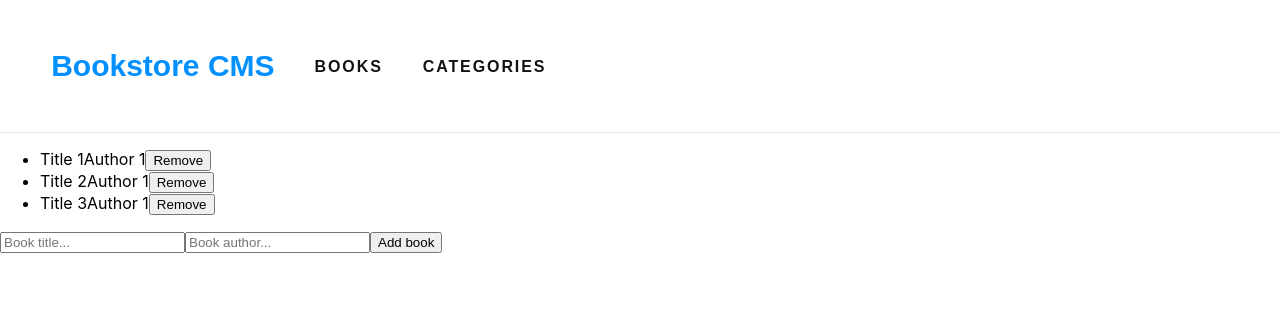
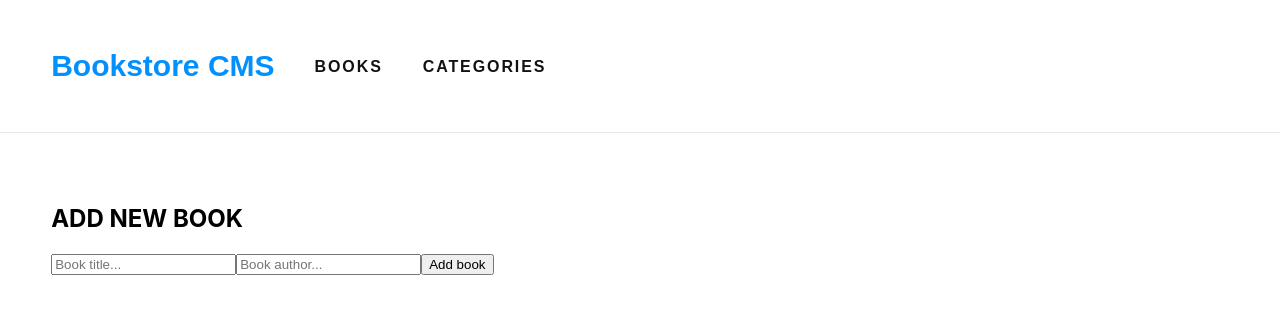
Before and after one commit to SergSkol/bookstore, a React (Create React App) app: page / in a window 1280 px wide. Shown: the top 314 px of the page. Built offline with nearby package versions, Linux system fonts and the light colour scheme.

Commit message:
Add actions and reducers

```diff
--- a/package.json
+++ b/package.json
@@ -3,6 +3,7 @@
   "version": "0.1.0",
   "private": true,
   "dependencies": {
+    "@reduxjs/toolkit": "^1.9.1",
     "@testing-library/jest-dom": "^5.16.5",
     "@testing-library/react": "^13.4.0",
     "@testing-library/user-event": "^13.5.0",
@@ -10,8 +11,11 @@
     "react": "^18.2.0",
     "react-dom": "^18.2.0",
     "react-icons": "^4.7.1",
+    "react-redux": "^8.0.5",
     "react-router-dom": "^6.4.5",
     "react-scripts": "5.0.1",
+    "redux": "^4.2.0",
+    "uuid": "^9.0.0",
     "web-vitals": "^2.1.4"
   },
   "scripts": {
@@ -43,6 +47,7 @@
     "@babel/eslint-parser": "^7.19.1",
     "@babel/plugin-syntax-jsx": "^7.18.6",
     "@babel/preset-react": "^7.18.6",
+    "@redux-devtools/core": "^3.13.1",
     "eslint": "^7.32.0",
     "eslint-config-airbnb": "^18.2.1",
     "eslint-plugin-import": "^2.26.0",
--- a/src/App.js
+++ b/src/App.js
@@ -8,14 +8,9 @@ const App = () => (
   <BrowserRouter>
     <Navbar />
     <Routes>
-      <Route
-        path="/"
-        element={<Books />}
-      />
-      <Route
-        path="/categories"
-        element={<Categories />}
-      />
+      <Route path="/" element={<Books />} />
+      <Route path="/categories" element={<Categories />} />
+      <Route path="*" element={<p>Path is not resolved</p>} />
     </Routes>
   </BrowserRouter>
 );
--- a/src/components/BookContainer.js
+++ b/src/components/BookContainer.js
@@ -1,42 +1,14 @@
 import React from 'react';
-import { Routes, Route } from 'react-router-dom';
 import BookList from './BookList';
 import InputBook from './InputBook';
 
-const books = [
-  {
-    id: 1,
-    title: 'Title 1',
-    author: 'Author 1',
-  },
-  {
-    id: 2,
-    title: 'Title 2',
-    author: 'Author 1',
-  },
-  {
-    id: 3,
-    title: 'Title 3',
-    author: 'Author 1',
-  },
-];
-
-const BookContainer = () => (
-  <Routes>
-    <Route
-      path="/"
-      element={(
-        <div className="container">
-          <div className="inner">
-            <BookList
-              books={books}
-            />
-            <InputBook />
-          </div>
-        </div>
-      )}
-    />
-  </Routes>
+const Books = () => (
+  <div className="container">
+    <div className="inner">
+      <BookList />
+      <InputBook />
+    </div>
+  </div>
 );
 
-export default BookContainer;
+export default Books;
--- a/src/components/BookItem.js
+++ b/src/components/BookItem.js
@@ -1,28 +1,24 @@
 import React from 'react';
-import PropTypes from 'prop-types';
+import { useDispatch } from 'react-redux';
 
-const BookItem = (props) => {
-  const {
-    book: { id, title, author },
-  } = props;
+const BookItem = (book) => {
+  const { id, title, author } = book;
+
+  const dispatch = useDispatch();
+
+  const handleClick = () => {
+    dispatch({ type: 'REMOVE', id });
+  };
 
   return (
-    <li className="bookItem" key={id}>
-      <span>{title}</span>
-      <span>{author}</span>
-      <button type="submit">
+    <div>
+      <h2>{title}</h2>
+      <h6>{author}</h6>
+      <button type="submit" onClick={handleClick}>
         Remove
       </button>
-    </li>
+    </div>
   );
 };
 
-BookItem.propTypes = {
-  book: PropTypes.shape({
-    id: PropTypes.string,
-    title: PropTypes.string,
-    author: PropTypes.string,
-  }).isRequired,
-};
-
 export default BookItem;
--- a/src/components/BookList.js
+++ b/src/components/BookList.js
@@ -1,32 +1,23 @@
 import React from 'react';
-import PropTypes from 'prop-types';
+import { useSelector } from 'react-redux';
 import BookItem from './BookItem';
 
-const BookList = (props) => {
-  const {
-    books,
-  } = props;
+const BookList = () => {
+  const books = useSelector((state) => state.book) || [];
 
   return (
     <ul>
       {books.map((book) => (
-        <BookItem
-          key={book.id}
-          book={book}
-        />
+        <li key={book.id} className="bookItem">
+          <BookItem
+            id={book.id}
+            title={book.title}
+            author={book.author}
+          />
+        </li>
       ))}
     </ul>
   );
 };
 
-BookList.propTypes = {
-  books: PropTypes.arrayOf(
-    PropTypes.shape({
-      id: PropTypes.string,
-      title: PropTypes.string,
-      author: PropTypes.string,
-    }),
-  ).isRequired,
-};
-
 export default BookList;
--- a/src/components/Categories.js
+++ b/src/components/Categories.js
@@ -1,9 +1,23 @@
 import React from 'react';
+import { useSelector, useDispatch } from 'react-redux';
 
-const Categories = () => (
-  <div className="quoteContent">
-    <button type="submit">Check status</button>
-  </div>
-);
+const Categories = () => {
+  const dispatch = useDispatch();
+
+  const handleClick = () => {
+    dispatch({ type: 'STATUS' });
+  };
+
+  const status = useSelector((state) => state.category);
+
+  return (
+    <div className="container">
+      <div>{status}</div>
+      <button type="submit" onClick={handleClick}>
+        Check status
+      </button>
+    </div>
+  );
+};
 
 export default Categories;
--- a/src/components/InputBook.js
+++ b/src/components/InputBook.js
@@ -1,23 +1,46 @@
 import React from 'react';
+import { useDispatch } from 'react-redux';
+import { v4 as uuidv4 } from 'uuid';
 
-const InputBook = () => (
+const InputBook = () => {
+  const dispatch = useDispatch();
+
+  const handleClick = (e) => {
+    e.preventDefault();
+    const id = uuidv4();
+    const title = document.querySelector('.input-title').value;
+    const author = document.querySelector('.input-author').value;
+
+    const book = { id, title, author };
+    dispatch({ type: 'CREATE', book });
+  };
+
+  return (
+    <section>
+      <h2>ADD NEW BOOK</h2>
       <form className="inputFormContainer">
         <input
           type="text"
-      className="input-text"
+          className="input-title"
           placeholder="Book title..."
           name="title"
         />
         <input
           type="text"
-      className="input-text"
+          className="input-author"
           placeholder="Book author..."
           name="author"
         />
-    <button type="submit" className="input-submit">
+        <button
+          type="submit"
+          className="input-submit"
+          onClick={handleClick}
+        >
           Add book
         </button>
       </form>
+    </section>
   );
+};
 
 export default InputBook;
--- a/src/index.css
+++ b/src/index.css
@@ -56,3 +56,7 @@ code {
   font-family: "Montserrat", sans-serif;
   letter-spacing: 1.9px;
 }
+
+.container {
+  padding: 4%;
+}
--- a/src/index.js
+++ b/src/index.js
@@ -1,11 +1,15 @@
 import React from 'react';
 import ReactDOM from 'react-dom/client';
 import './index.css';
+import { Provider } from 'react-redux';
 import App from './App';
+import store from './redux/configureStore';
 
 const root = ReactDOM.createRoot(document.getElementById('root'));
 root.render(
   <React.StrictMode>
-    <App />
+    <Provider store={store}>
+      <App />
+    </Provider>
   </React.StrictMode>,
 );
--- /dev/null
+++ b/src/redux/books/books.js
@@ -0,0 +1,25 @@
+// Actions
+const CREATE = 'CREATE';
+const REMOVE = 'REMOVE';
+
+const initialState = [];
+
+// Reducer
+export default function bookReducer(state = initialState, action = {}) {
+  switch (action.type) {
+    case CREATE:
+      return [...state, action.book];
+    case REMOVE:
+      return state.filter((book) => (book.id !== action.id));
+    default: return state;
+  }
+}
+
+// Action Creators
+export function createBookAction(book) {
+  return { type: CREATE, book };
+}
+
+export function removeBookAction(id) {
+  return { type: REMOVE, id };
+}
--- /dev/null
+++ b/src/redux/categories/categories.js
@@ -0,0 +1,21 @@
+// Actions
+const STATUS = 'STATUS';
+
+const initialState = [];
+
+// Reducer
+const categoriesReducer = (state = initialState, action) => {
+  switch (action.type) {
+    case STATUS:
+      return 'Under construction';
+    default:
+      return state;
+  }
+};
+
+// Action Creator
+export const checkStatusAction = () => ({
+  type: STATUS,
+});
+
+export default categoriesReducer;
--- /dev/null
+++ b/src/redux/configureStore.js
@@ -0,0 +1,12 @@
+import { configureStore } from '@reduxjs/toolkit';
+import categoriesReducer from './categories/categories';
+import bookReducer from './books/books';
+
+const store = configureStore({
+  reducer: {
+    book: bookReducer,
+    category: categoriesReducer,
+  },
+});
+
+export default store;
```
Also changed, not shown: 1 other file (tests, documents, lock files or other folders). Lines whose indentation alone changed are shown as unchanged.
